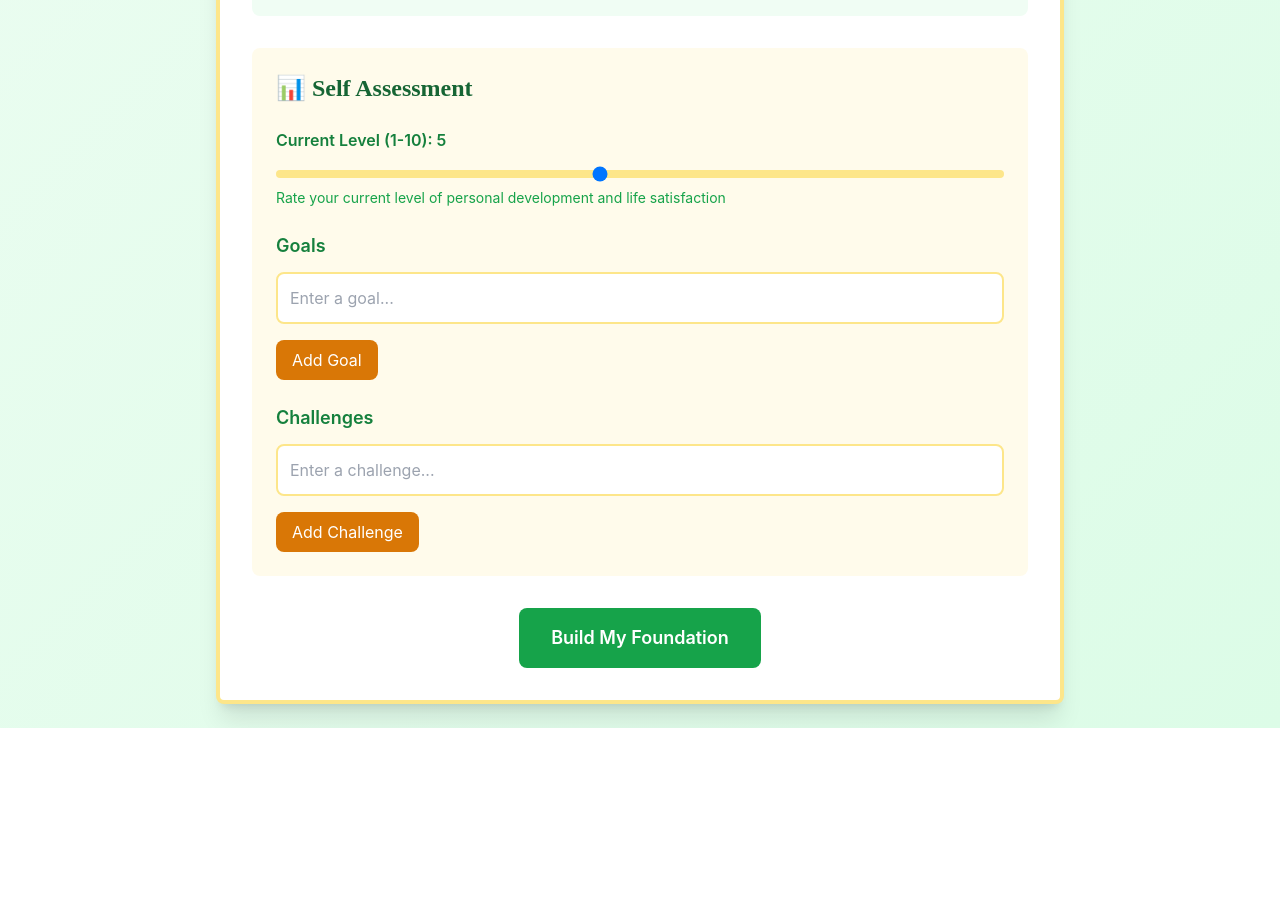
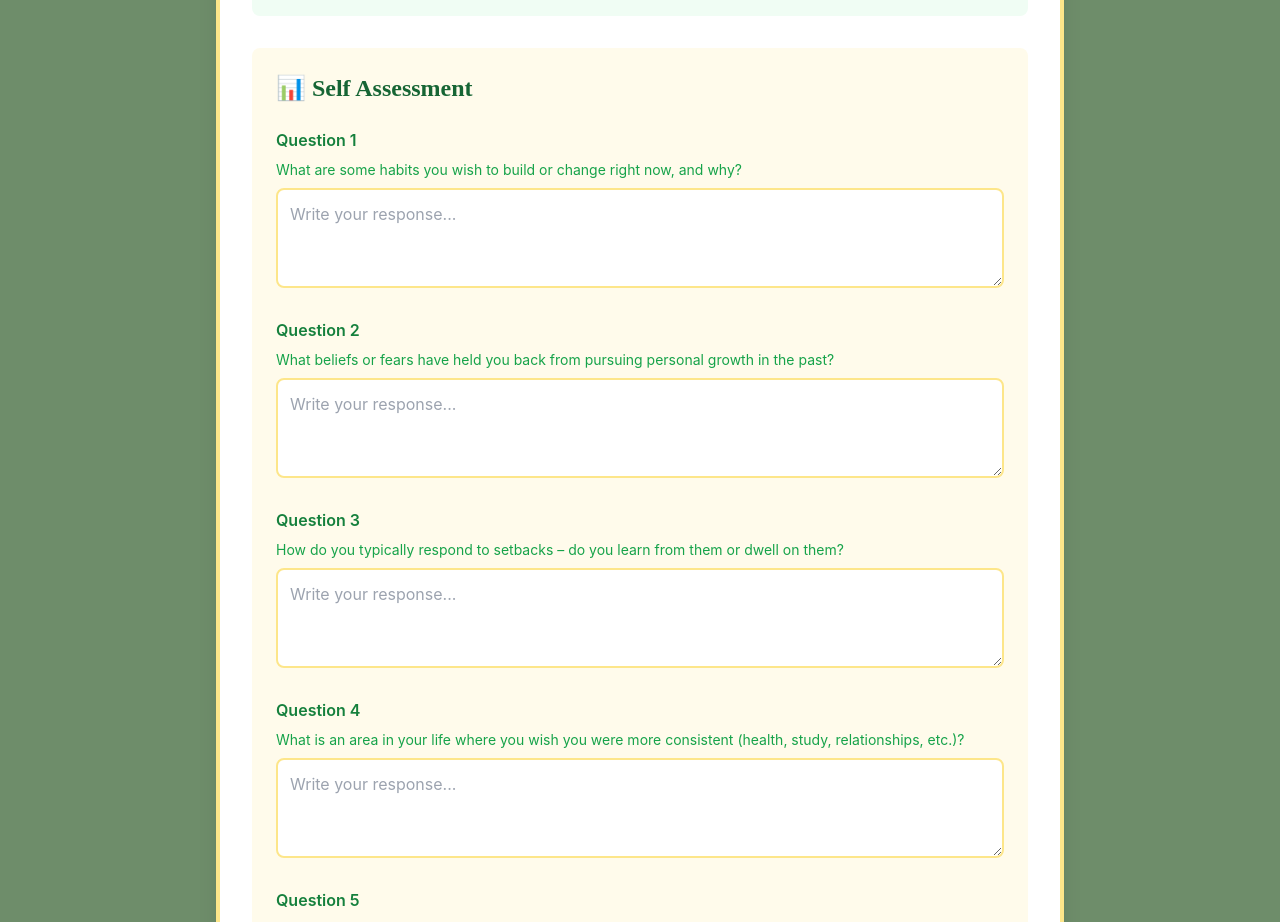
Before and after one commit to parkab/Athena-GirlHacks-2025, a Next.js app: page /profile in a window 1280 px wide. Shown: the part 1040-1962 px from the top of the page. Before the commit the page ends 1768 px from the top, so only its background shows below. Built offline with nearby package versions, Linux system fonts and the light colour scheme.

Commit message:
Refactor ProfileForm and related models to replace goals and challenges with a questions array for self-assessment; update validation and dashboard to reflect changes.

```diff
--- a/components/ProfileForm.tsx
+++ b/components/ProfileForm.tsx
@@ -8,22 +8,33 @@ interface ProfileFormData {
   vision: string;
   values: string[];
   selfAssessment: {
-    currentLevel: number;
-    goals: string[];
-    challenges: string[];
+    questions: string[]; // fixed 12 questions
   };
 }
 
 export default function ProfileForm() {
   const router = useRouter();
+  const PROMPTS = [
+    'What are some habits you wish to build or change right now, and why?',
+    'What beliefs or fears have held you back from pursuing personal growth in the past?',
+    'How do you typically respond to setbacks – do you learn from them or dwell on them?',
+    'What is an area in your life where you wish you were more consistent (health, study, relationships, etc.)?',
+    'Which daily routines or rituals help you feel most grounded and effective?',
+    'Are there social pressures or outside expectations that influence your choices more than you want?',
+    'What specific skills or knowledge do you want to develop over the next year?',
+    'Who inspires you, and what qualities do they possess that you’d like to cultivate yourself?',
+    'How do you measure progress toward your goals—what does success look like for you?',
+    'What is one small change you could make this week that might lead to bigger improvements over time?',
+    'When do you feel most fulfilled or “in flow”—what activities are you doing?',
+    'How often do you intentionally reflect on your personal growth journey?'
+  ];
   const [formData, setFormData] = useState<ProfileFormData>({
     purpose: '',
     vision: '',
     values: [''],
     selfAssessment: {
-      currentLevel: 5,
-      goals: [''],
-      challenges: ['']
+      // store user responses here; prompts are kept in PROMPTS
+      questions: Array(PROMPTS.length).fill('')
     }
   });
   const [isSubmitting, setIsSubmitting] = useState(false);
@@ -49,62 +60,12 @@ export default function ProfileForm() {
     }));
   };
 
-  const addGoal = () => {
+  const updateQuestion = (index: number, text: string) => {
     setFormData(prev => ({
       ...prev,
       selfAssessment: {
         ...prev.selfAssessment,
-        goals: [...prev.selfAssessment.goals, '']
-      }
-    }));
-  };
-
-  const removeGoal = (index: number) => {
-    setFormData(prev => ({
-      ...prev,
-      selfAssessment: {
-        ...prev.selfAssessment,
-        goals: prev.selfAssessment.goals.filter((_, i) => i !== index)
-      }
-    }));
-  };
-
-  const updateGoal = (index: number, goal: string) => {
-    setFormData(prev => ({
-      ...prev,
-      selfAssessment: {
-        ...prev.selfAssessment,
-        goals: prev.selfAssessment.goals.map((g, i) => i === index ? goal : g)
-      }
-    }));
-  };
-
-  const addChallenge = () => {
-    setFormData(prev => ({
-      ...prev,
-      selfAssessment: {
-        ...prev.selfAssessment,
-        challenges: [...prev.selfAssessment.challenges, '']
-      }
-    }));
-  };
-
-  const removeChallenge = (index: number) => {
-    setFormData(prev => ({
-      ...prev,
-      selfAssessment: {
-        ...prev.selfAssessment,
-        challenges: prev.selfAssessment.challenges.filter((_, i) => i !== index)
-      }
-    }));
-  };
-
-  const updateChallenge = (index: number, challenge: string) => {
-    setFormData(prev => ({
-      ...prev,
-      selfAssessment: {
-        ...prev.selfAssessment,
-        challenges: prev.selfAssessment.challenges.map((c, i) => i === index ? challenge : c)
+        questions: prev.selfAssessment.questions.map((q, i) => i === index ? text : q)
       }
     }));
   };
@@ -118,9 +79,7 @@ export default function ProfileForm() {
         ...formData,
         values: formData.values.filter(v => v.trim()),
         selfAssessment: {
-          ...formData.selfAssessment,
-          goals: formData.selfAssessment.goals.filter(g => g.trim()),
-          challenges: formData.selfAssessment.challenges.filter(c => c.trim())
+          questions: formData.selfAssessment.questions.map(q => q.trim()).filter(Boolean)
         }
       };
 
@@ -234,92 +193,20 @@ export default function ProfileForm() {
               📊 Self Assessment
             </h2>
 
-            {/* Current Level */}
-            <div className="mb-6">
-              <label className="block text-primary-700 font-semibold mb-2">
-                Current Level (1-10): {formData.selfAssessment.currentLevel}
-              </label>
-              <input
-                type="range"
-                min="1"
-                max="10"
-                value={formData.selfAssessment.currentLevel}
-                onChange={(e) => setFormData(prev => ({
-                  ...prev,
-                  selfAssessment: {
-                    ...prev.selfAssessment,
-                    currentLevel: parseInt(e.target.value)
-                  }
-                }))}
-                className="w-full h-2 bg-gold-200 rounded-lg appearance-none cursor-pointer"
-              />
-              <p className="text-sm text-primary-600 mt-1">
-                Rate your current level of personal development and life satisfaction
-              </p>
-            </div>
-
-            {/* Goals */}
-            <div className="mb-6">
-              <h3 className="text-lg font-semibold text-primary-700 mb-3">Goals</h3>
-              {formData.selfAssessment.goals.map((goal, index) => (
-                <div key={index} className="flex gap-2 mb-2">
-                  <input
-                    type="text"
-                    value={goal}
-                    onChange={(e) => updateGoal(index, e.target.value)}
-                    className="flex-1 p-3 border-2 border-gold-200 rounded-lg focus:border-gold-500 focus:ring-2 focus:ring-gold-200"
-                    placeholder="Enter a goal..."
+            <div className="grid gap-6">
+              {PROMPTS.map((prompt, index) => (
+                <div key={index}>
+                  <label className="block text-primary-700 font-semibold mb-2">Question {index + 1}</label>
+                  <p className="text-sm text-primary-600 mb-2">{prompt}</p>
+                  <textarea
+                    value={formData.selfAssessment.questions[index]}
+                    onChange={(e) => updateQuestion(index, e.target.value)}
+                    rows={3}
+                    className="w-full p-3 border-2 border-gold-200 rounded-lg focus:border-gold-500 focus:ring-2 focus:ring-gold-200"
+                    placeholder="Write your response..."
                   />
-                  {formData.selfAssessment.goals.length > 1 && (
-                    <button
-                      type="button"
-                      onClick={() => removeGoal(index)}
-                      className="px-4 py-2 bg-red-500 text-white rounded-lg hover:bg-red-600"
-                    >
-                      Remove
-                    </button>
-                  )}
                 </div>
               ))}
-              <button
-                type="button"
-                onClick={addGoal}
-                className="mt-2 px-4 py-2 bg-gold-600 text-white rounded-lg hover:bg-gold-700"
-              >
-                Add Goal
-              </button>
-            </div>
-
-            {/* Challenges */}
-            <div>
-              <h3 className="text-lg font-semibold text-primary-700 mb-3">Challenges</h3>
-              {formData.selfAssessment.challenges.map((challenge, index) => (
-                <div key={index} className="flex gap-2 mb-2">
-                  <input
-                    type="text"
-                    value={challenge}
-                    onChange={(e) => updateChallenge(index, e.target.value)}
-                    className="flex-1 p-3 border-2 border-gold-200 rounded-lg focus:border-gold-500 focus:ring-2 focus:ring-gold-200"
-                    placeholder="Enter a challenge..."
-                  />
-                  {formData.selfAssessment.challenges.length > 1 && (
-                    <button
-                      type="button"
-                      onClick={() => removeChallenge(index)}
-                      className="px-4 py-2 bg-red-500 text-white rounded-lg hover:bg-red-600"
-                    >
-                      Remove
-                    </button>
-                  )}
-                </div>
-              ))}
-              <button
-                type="button"
-                onClick={addChallenge}
-                className="mt-2 px-4 py-2 bg-gold-600 text-white rounded-lg hover:bg-gold-700"
-              >
-                Add Challenge
-              </button>
             </div>
           </div>
 
--- a/lib/models.ts
+++ b/lib/models.ts
@@ -5,9 +5,7 @@ export interface IUserProfile extends mongoose.Document {
   vision: string;
   values: string[];
   selfAssessment: {
-    currentLevel: number;
-    goals: string[];
-    challenges: string[];
+    questions: string[];
   };
   createdAt: Date;
   updatedAt: Date;
@@ -30,21 +28,10 @@ const UserProfileSchema = new mongoose.Schema({
     maxlength: [100, 'Each value cannot exceed 100 characters']
   }],
   selfAssessment: {
-    currentLevel: {
-      type: Number,
-      required: [true, 'Please provide your current level assessment'],
-      min: [1, 'Level must be between 1-10'],
-      max: [10, 'Level must be between 1-10']
-    },
-    goals: [{
+    questions: [{
       type: String,
       required: true,
-      maxlength: [200, 'Each goal cannot exceed 200 characters']
-    }],
-    challenges: [{
-      type: String,
-      required: true,
-      maxlength: [200, 'Each challenge cannot exceed 200 characters']
+      maxlength: [1000, 'Each response cannot exceed 1000 characters']
     }]
   }
 }, {
--- a/src/app/api/profile/route.ts
+++ b/src/app/api/profile/route.ts
@@ -13,6 +13,11 @@ export async function POST(request: NextRequest) {
         { error: 'Database connection not available' },
         { status: 503 }
       );
+    }
+
+    // Basic validation: ensure questions array is present
+    if (!selfAssessment || !Array.isArray(selfAssessment.questions)) {
+      return NextResponse.json({ error: 'Invalid selfAssessment.questions' }, { status: 400 });
     }
 
     // For now, we'll create a new profile each time
--- a/src/app/globals.css
+++ b/src/app/globals.css
@@ -5,13 +5,13 @@
 @import url('https://fonts.googleapis.com/css2?family=Cinzel:wght@400;500;600;700&family=Inter:wght@300;400;500;600;700&display=swap');
 
 :root {
-  --background: #ffffff;
+  --background: #6e8d6a;
   --foreground: #171717;
 }
 
 @media (prefers-color-scheme: dark) {
   :root {
-    --background: #0a0a0a;
+    --background: #6e8d6a;
     --foreground: #ededed;
   }
 }
--- a/tailwind.config.ts
+++ b/tailwind.config.ts
@@ -42,7 +42,7 @@ const config: Config = {
       },
       backgroundImage: {
         'greek-pattern': "url('/greek-pattern.svg')",
-        'temple': "linear-gradient(135deg, #f0fdf4 0%, #dcfce7 100%)",
+        'temple': "#6e8d6a",
       },
     },
   },
```
Also changed, not shown: src/app/dashboard/page.tsx (+14 -16 lines).
